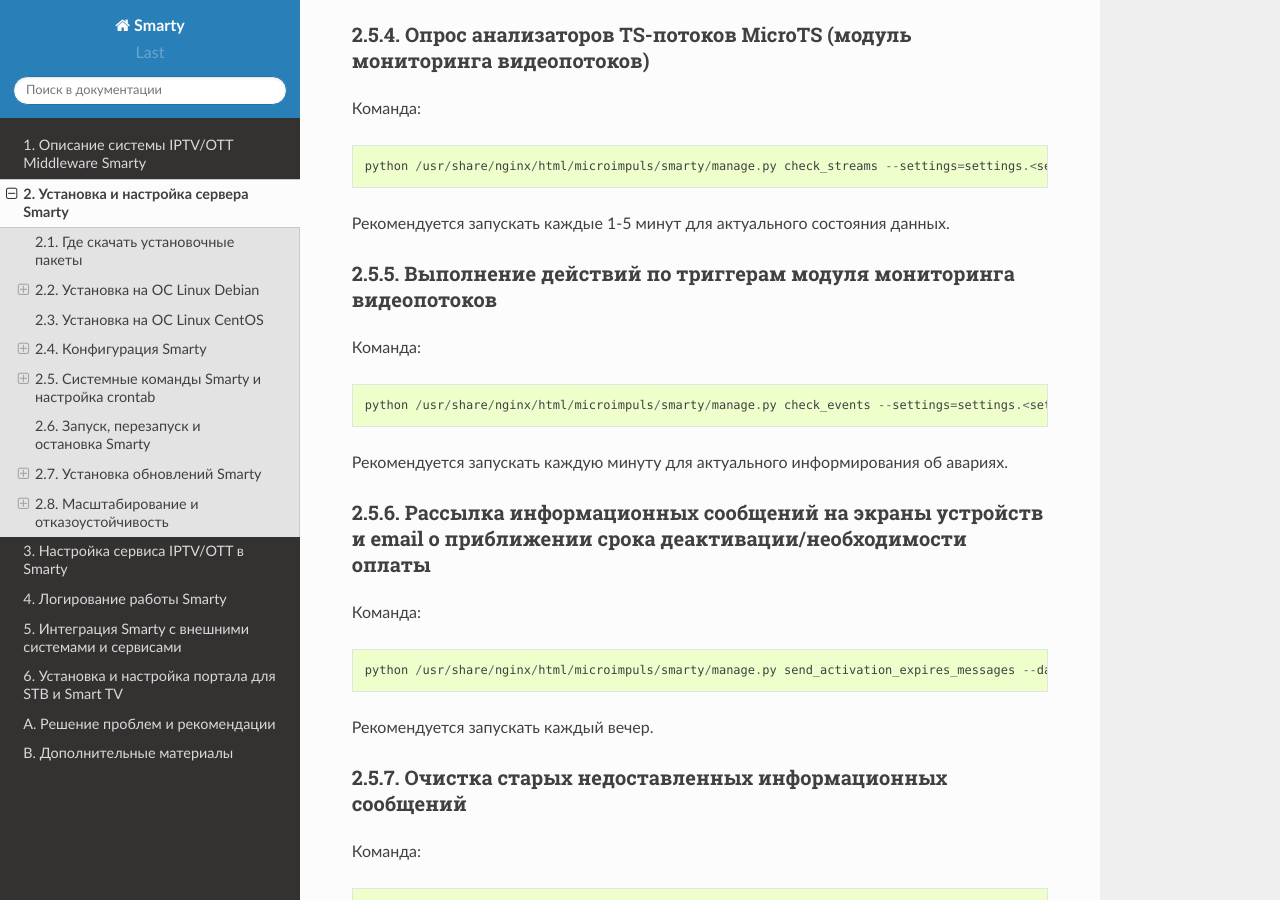
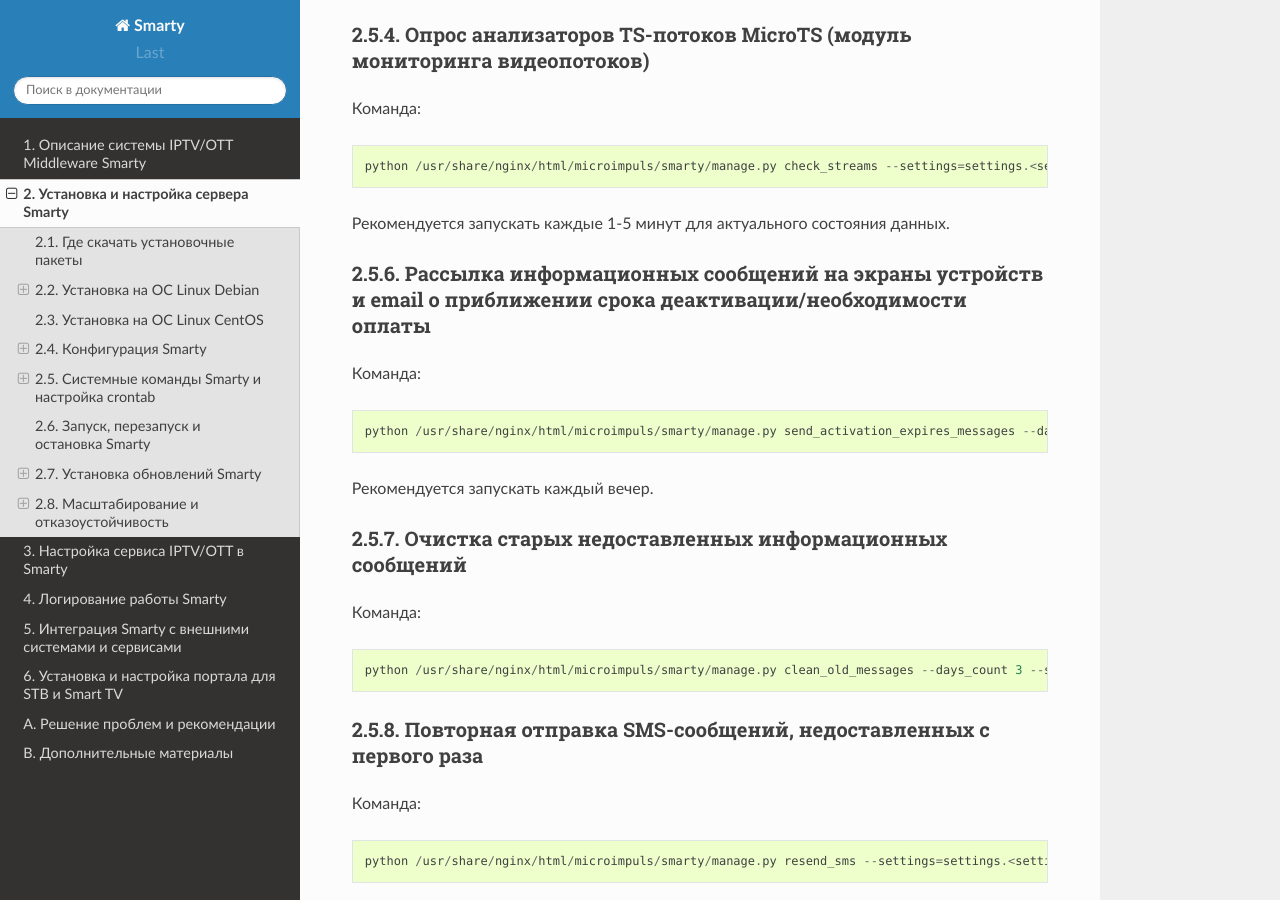
Before and after one commit to sergey-yakovlev/smarty-docs, a Sphinx documentation site: the page built from source/installation_and_configuration.rst, in a window 1280 px wide and 900 px high, scrolled down 13971 px. Built offline with Sphinx 7.4.7 and the Read the Docs theme 2.0.0, drawn with Linux system fonts in a browser that asks for light colours.

Commit message:
remove check_events command

```diff
--- a/source/installation_and_configuration.rst
+++ b/source/installation_and_configuration.rst
@@ -635,17 +635,6 @@
 
 Рекомендуется запускать каждые 1-5 минут для актуального состояния данных.
 
-.. _check-events-command:
-
-2.5.5. Выполнение действий по триггерам модуля мониторинга видеопотоков
------------------------------------------------------------------------
-
-Команда: ::
-
-    python /usr/share/nginx/html/microimpuls/smarty/manage.py check_events --settings=settings.<settings name>
-
-Рекомендуется запускать каждую минуту для актуального информирования об авариях.
-
 .. _send-activation-expires-messages-command:
 
 2.5.6. Рассылка информационных сообщений на экраны устройств и email о приближении срока деактивации/необходимости оплаты
```
